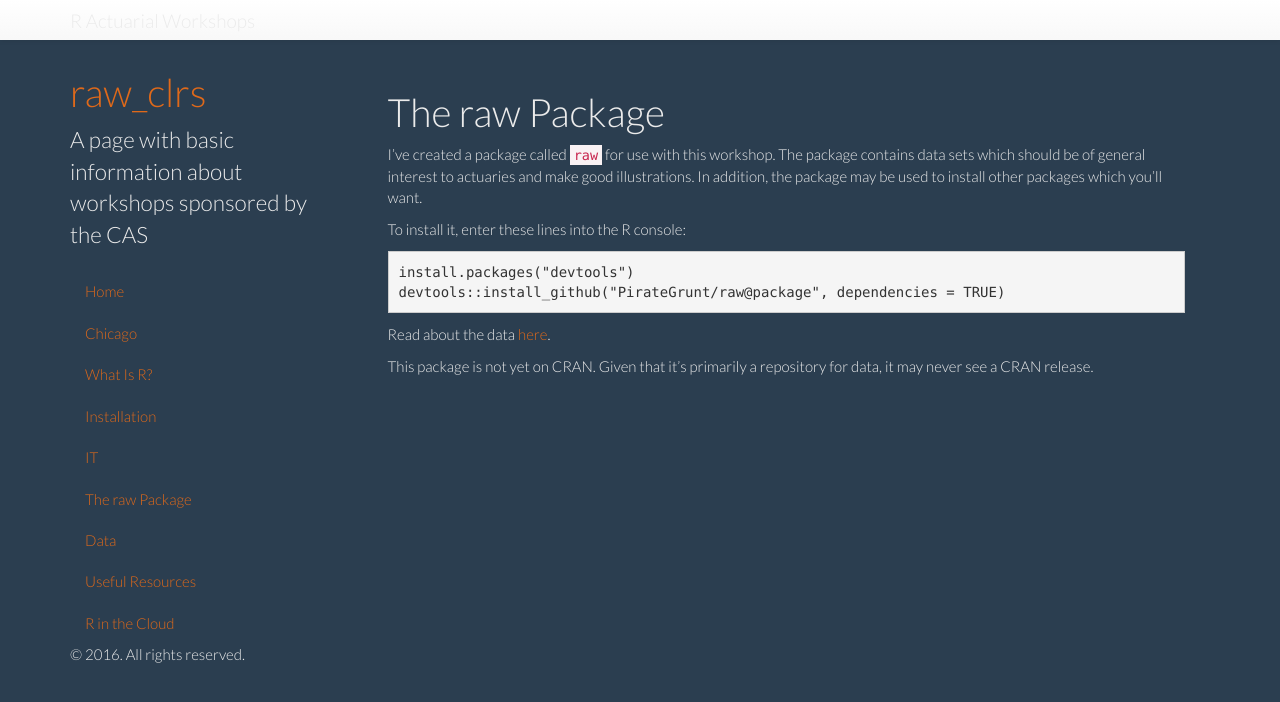
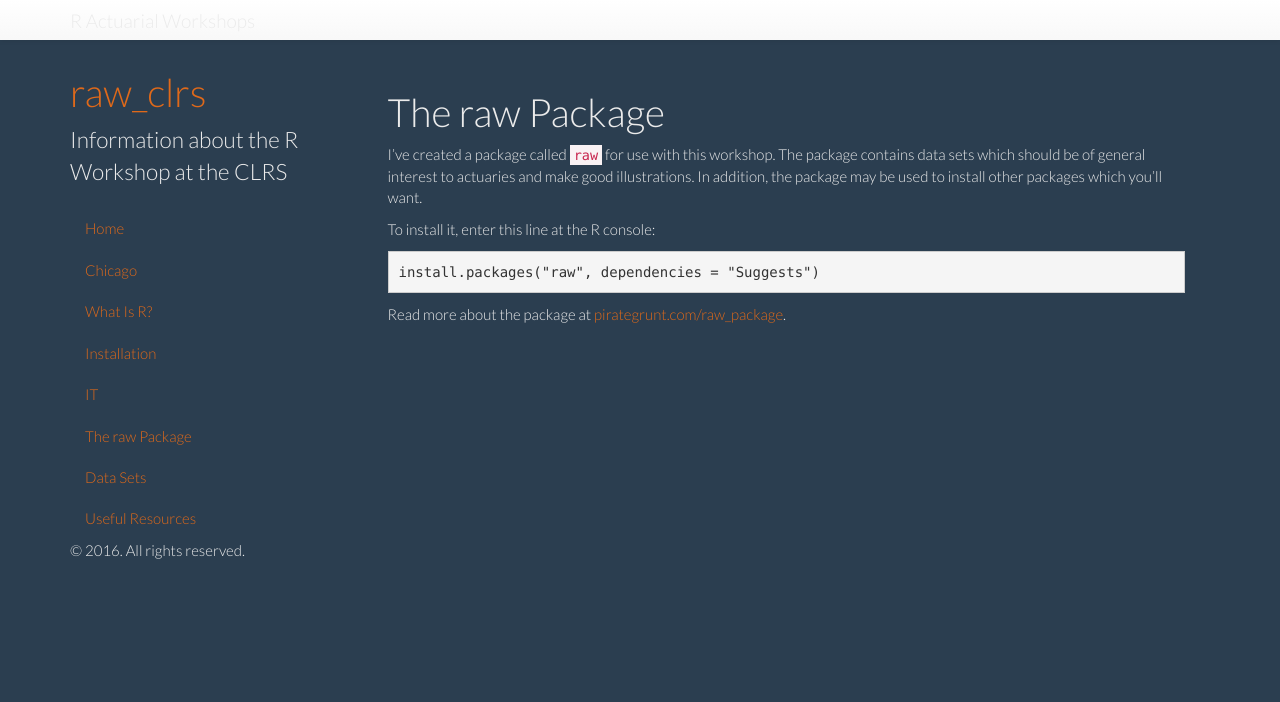
Before and after one commit to PirateGrunt/raw_clrs, a Jekyll site: the page built from RawPackage.md, in a window 1280 px wide. Shown: the top 702 px of the page. Built offline with Jekyll 4.4.1, drawn with Linux system fonts in a browser that asks for light colours; nearby versions of some CDN libraries; library files that are not in the unit come from our copies.

Commit message:
Orlando -> Chicago, remove RinTheCloud

````diff
--- a/RawPackage.md
+++ b/RawPackage.md
@@ -6,13 +6,10 @@
 
 I've created a package called `raw` for use with this workshop. The package contains data sets which should be of general interest to actuaries and make good illustrations. In addition, the package may be used to install other packages which you'll want.
 
-To install it, enter these lines into the R console:
+To install it, enter this line at the R console:
 
 ```
-install.packages("devtools")
-devtools::install_github("PirateGrunt/raw@package", dependencies = TRUE)
+install.packages("raw", dependencies = "Suggests")
 ```
 
-Read about the data [here](../Data).
-
-This package is not yet on CRAN. Given that it's primarily a repository for data, it may never see a CRAN release.
+Read more about the package at [pirategrunt.com/raw_package](http://pirategrunt.com/raw_package).
--- a/_config.yml
+++ b/_config.yml
@@ -6,8 +6,8 @@
 
 # Setup
 title:            raw_clrs
-tagline:          'R Actuarial Workshops'
-description:      'A page with basic information about workshops sponsored by the CAS'
+tagline:          'CLRS'
+description:      'Information about the R Workshop at the CLRS'
 url:              http://pirategrunt.github.io/raw_clrs/
 baseurl:          /raw_clrs
 
````
Also changed, not shown: Chicago.md (+1 -1 lines), Data.md (+4 -6 lines), RinTheCloud.md (deleted, +0 -11 lines).
